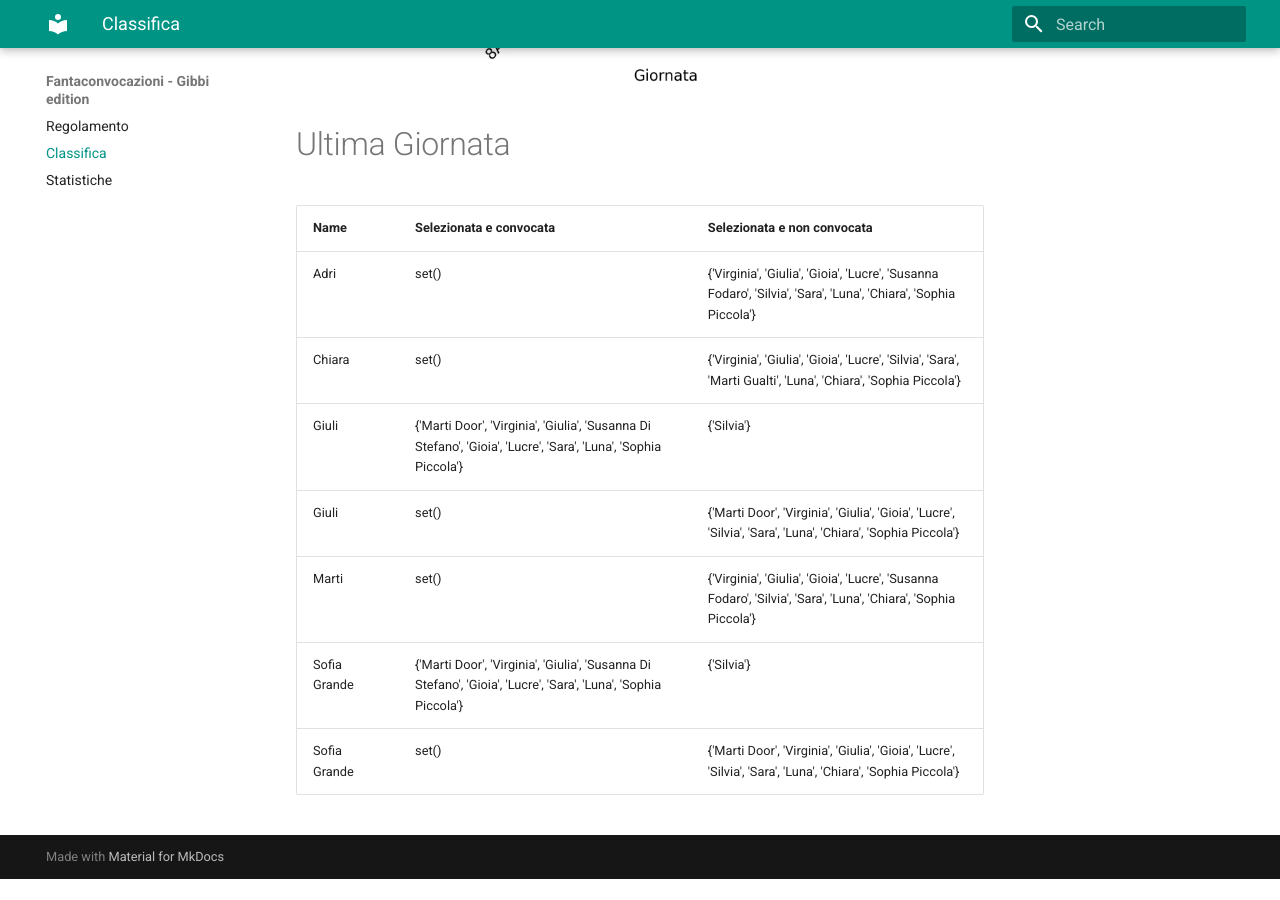
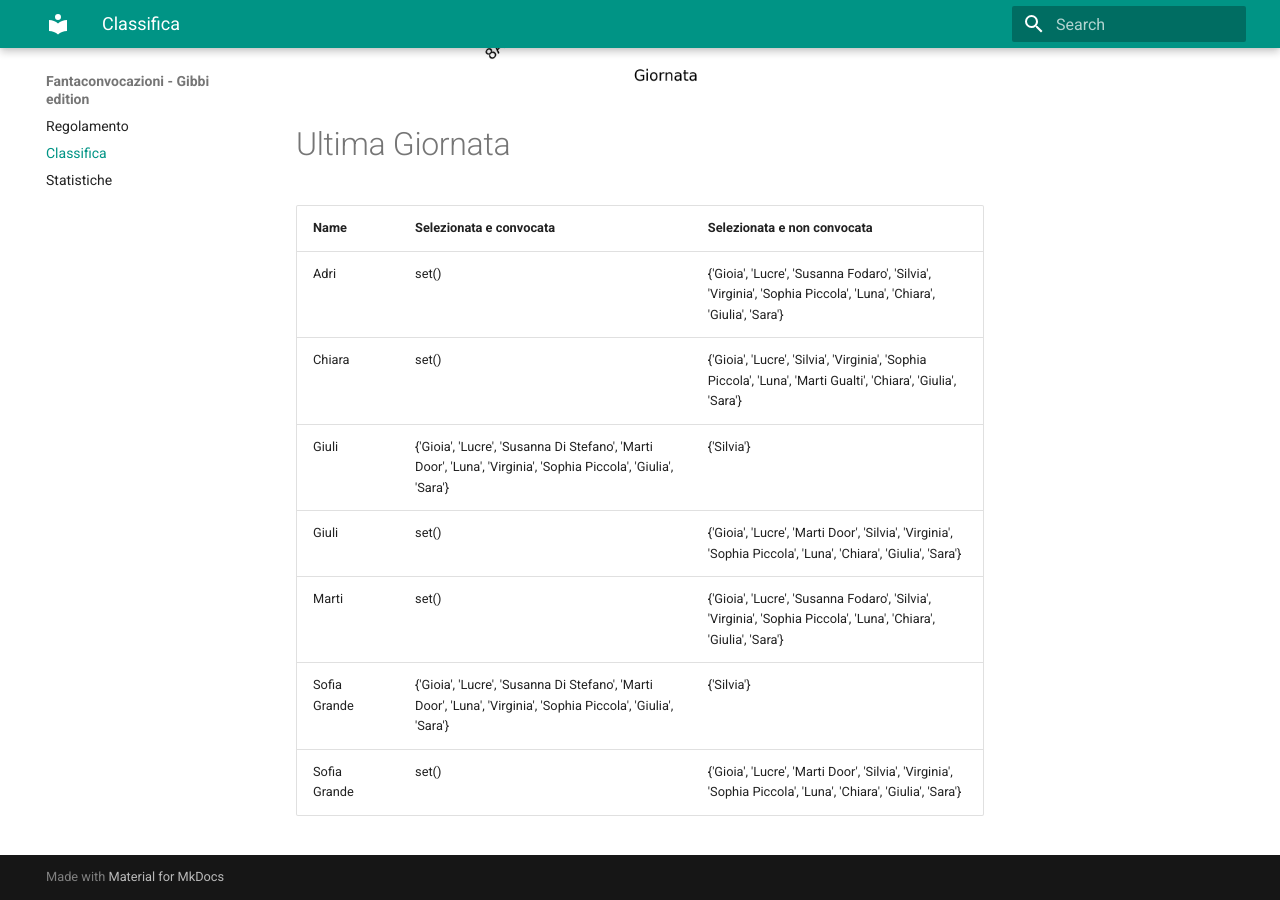
Before and after one commit to martinig94/fantagibbi, an MkDocs documentation site: the page built from docs/Classifica.md, in a window 1280 px wide and 900 px high, scrolled down 1024 px. Built offline with MkDocs 1.6.1 and Material for MkDocs 9.7.7, drawn with Linux system fonts in a browser that asks for light colours; before the commit the page ends 1903 px from its top, so only the background shows below that.

Commit message:
Auto-update from main.py

```diff
--- a/docs/Classifica.md
+++ b/docs/Classifica.md
@@ -18,11 +18,11 @@
 <!-- START_TABLE CORRECT -->
 | Name         | Selezionata e convocata                                                                                        | Selezionata e non convocata                                                                                      |
 |:-------------|:---------------------------------------------------------------------------------------------------------------|:-----------------------------------------------------------------------------------------------------------------|
-| Adri         | set()                                                                                                          | {'Virginia', 'Giulia', 'Gioia', 'Lucre', 'Susanna Fodaro', 'Silvia', 'Sara', 'Luna', 'Chiara', 'Sophia Piccola'} |
-| Chiara       | set()                                                                                                          | {'Virginia', 'Giulia', 'Gioia', 'Lucre', 'Silvia', 'Sara', 'Marti Gualti', 'Luna', 'Chiara', 'Sophia Piccola'}   |
-| Giuli        | {'Marti Door', 'Virginia', 'Giulia', 'Susanna Di Stefano', 'Gioia', 'Lucre', 'Sara', 'Luna', 'Sophia Piccola'} | {'Silvia'}                                                                                                       |
-| Giuli        | set()                                                                                                          | {'Marti Door', 'Virginia', 'Giulia', 'Gioia', 'Lucre', 'Silvia', 'Sara', 'Luna', 'Chiara', 'Sophia Piccola'}     |
-| Marti        | set()                                                                                                          | {'Virginia', 'Giulia', 'Gioia', 'Lucre', 'Susanna Fodaro', 'Silvia', 'Sara', 'Luna', 'Chiara', 'Sophia Piccola'} |
-| Sofia Grande | {'Marti Door', 'Virginia', 'Giulia', 'Susanna Di Stefano', 'Gioia', 'Lucre', 'Sara', 'Luna', 'Sophia Piccola'} | {'Silvia'}                                                                                                       |
-| Sofia Grande | set()                                                                                                          | {'Marti Door', 'Virginia', 'Giulia', 'Gioia', 'Lucre', 'Silvia', 'Sara', 'Luna', 'Chiara', 'Sophia Piccola'}     |
+| Adri         | set()                                                                                                          | {'Gioia', 'Lucre', 'Susanna Fodaro', 'Silvia', 'Virginia', 'Sophia Piccola', 'Luna', 'Chiara', 'Giulia', 'Sara'} |
+| Chiara       | set()                                                                                                          | {'Gioia', 'Lucre', 'Silvia', 'Virginia', 'Sophia Piccola', 'Luna', 'Marti Gualti', 'Chiara', 'Giulia', 'Sara'}   |
+| Giuli        | {'Gioia', 'Lucre', 'Susanna Di Stefano', 'Marti Door', 'Luna', 'Virginia', 'Sophia Piccola', 'Giulia', 'Sara'} | {'Silvia'}                                                                                                       |
+| Giuli        | set()                                                                                                          | {'Gioia', 'Lucre', 'Marti Door', 'Silvia', 'Virginia', 'Sophia Piccola', 'Luna', 'Chiara', 'Giulia', 'Sara'}     |
+| Marti        | set()                                                                                                          | {'Gioia', 'Lucre', 'Susanna Fodaro', 'Silvia', 'Virginia', 'Sophia Piccola', 'Luna', 'Chiara', 'Giulia', 'Sara'} |
+| Sofia Grande | {'Gioia', 'Lucre', 'Susanna Di Stefano', 'Marti Door', 'Luna', 'Virginia', 'Sophia Piccola', 'Giulia', 'Sara'} | {'Silvia'}                                                                                                       |
+| Sofia Grande | set()                                                                                                          | {'Gioia', 'Lucre', 'Marti Door', 'Silvia', 'Virginia', 'Sophia Piccola', 'Luna', 'Chiara', 'Giulia', 'Sara'}     |
 <!-- END_TABLE CORRECT -->
```
